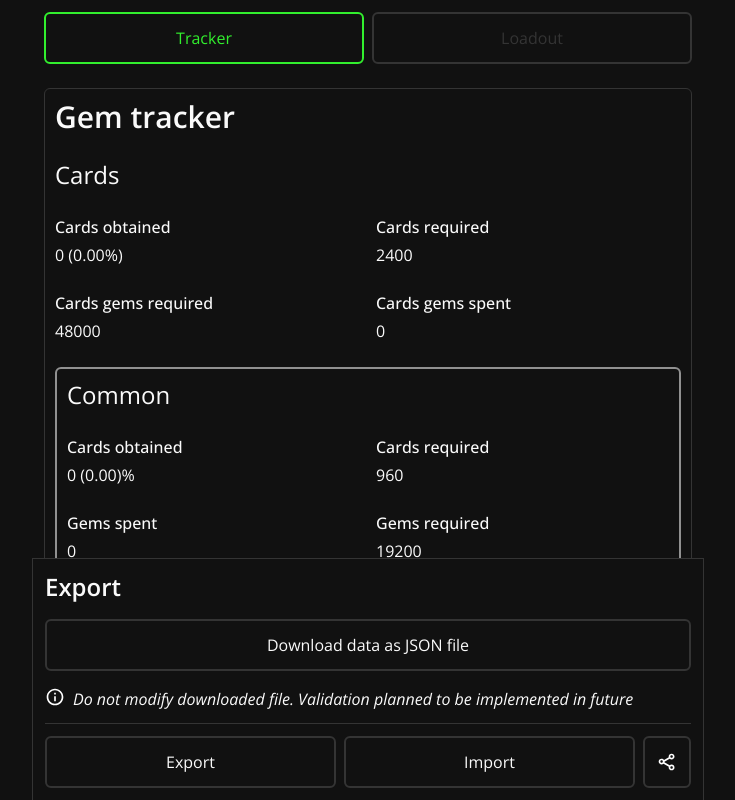
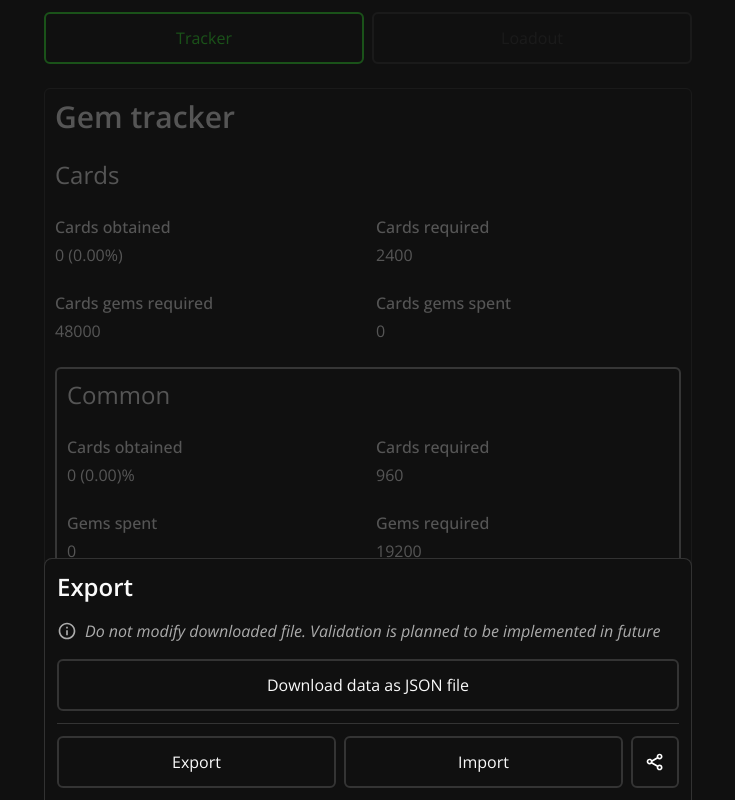
Before and after one commit to buczekmatthias/card-tracker, a Vue app: page / in a window 1280 px wide. Both pictures are taken after a click on the button "Export". Shown: the top 800 px of the page, without its empty margins (272-1007 px from the left). Built offline with nearby package versions, Linux system fonts and the light colour scheme.

Commit message:
UI adjusts

```diff
--- a/package.json
+++ b/package.json
@@ -1,6 +1,6 @@
 {
   "name": "card-tracker",
-  "version": "1.3.4",
+  "version": "1.3.5",
   "private": true,
   "type": "module",
   "scripts": {
--- a/src/App.vue
+++ b/src/App.vue
@@ -17,7 +17,7 @@ import updateLoadout from "./data/updateLoadout";
 
 const page = ref(localStorage.getItem("page") || "tracker");
 
-const version = "1.3.4";
+const version = "1.3.5";
 
 const changePage = (p) => {
   localStorage.setItem("page", p);
--- a/src/assets/main.css
+++ b/src/assets/main.css
@@ -7,7 +7,7 @@ html:has(#export) {
 }
 
 #app {
-  @apply mx-auto min-h-screen text-font flex flex-col w-full max-w-2xl text-sm md:text-base;
+  @apply mx-auto min-h-screen text-font flex flex-col w-full max-w-2xl text-sm sm:text-base;
   font-family: "Open Sans", sans-serif;
 }
 
@@ -16,8 +16,12 @@ html {
   @apply bg-theme;
 }
 
+body:has(.e-i-container) {
+  @apply h-screen overflow-hidden;
+}
+
 select {
-  @apply border border-solid bg-theme text-font rounded-md px-2 py-1.5 cursor-pointer;
+  @apply border border-solid border-separator/50 bg-theme text-font rounded-md px-2 py-1.5 cursor-pointer;
 }
 
 @layer components {
@@ -69,13 +73,22 @@ select {
     @apply grid grid-cols-[3fr_repeat(5,1fr)];
   }
 
-  /* Export/Import container */
+  /* Export/Import/Share container */
   .e-i-container {
     @apply col-span-full border-b border-solid border-b-container pb-3 flex flex-col gap-4;
+    @apply after:h-screen after:w-full after:-z-10 after:bg-theme/70 after:fixed after:bottom-0 after:left-0;
+  }
+
+  .preset {
+    writing-mode: vertical-lr;
+    text-align: center;
+    transform: rotate(180deg);
+  }
+
+  .preset-card {
+    @apply border-b border-solid border-b-container py-5 px-container;
+  }
+  .preset-card:last-of-type {
+    @apply border-b-0;
   }
 }
-.preset {
-  writing-mode: vertical-lr;
-  text-align: center;
-  transform: rotate(180deg);
-}
--- a/src/components/Info.vue
+++ b/src/components/Info.vue
@@ -1,10 +1,10 @@
 <template>
-  <div class="grid grid-cols-[auto_1fr] gap-x-2 italic">
-    <svg class="h-5 fill-white" viewBox="0 0 24 24" xmlns="http://www.w3.org/2000/svg">
+  <div class="grid grid-cols-[auto_1fr] gap-x-2 items-center italic">
+    <svg class="h-5 fill-white/65" viewBox="0 0 24 24" xmlns="http://www.w3.org/2000/svg">
       <path d="M12,2C6.486,2,2,6.486,2,12s4.486,10,10,10s10-4.486,10-10S17.514,2,12,2z M12,20c-4.411,0-8-3.589-8-8s3.589-8,8-8 s8,3.589,8,8S16.411,20,12,20z"></path>
       <path d="M11 11H13V17H11zM11 7H13V9H11z"></path>
     </svg>
-    <p class="font-light">{{ message }}</p>
+    <p class="font-light text-white/65">{{ message }}</p>
   </div>
 </template>
 
--- a/src/components/Loadout/Preset.vue
+++ b/src/components/Loadout/Preset.vue
@@ -1,5 +1,5 @@
 <template>
-  <div class="loadout-grid even:border-y even:border-solid even:border-container py-6">
+  <div class="preset-card loadout-grid">
     <p>{{ card }}</p>
     <button class="rounded-md w-fit p-0.5 justify-self-center border border-solid" :class="isInPreset(i) ? 'bg-active border-active' : 'bg-theme border-inactive'" v-for="i in Array.from(Array(5).keys())" :key="i" @click="updatePreset(i)">
       <svg class="h-5" :class="isInPreset(i) ? 'fill-active' : 'fill-inactive'" viewBox="0 0 24 24" xmlns="http://www.w3.org/2000/svg"><path d="M10 15.586L6.707 12.293 5.293 13.707 10 18.414 19.707 8.707 18.293 7.293z"></path></svg>
--- a/src/components/Loadout/Share.vue
+++ b/src/components/Loadout/Share.vue
@@ -8,18 +8,17 @@
         <option :value="`preset_${i}`" v-for="i in Array.from(Array(5).keys()).map((_, j) => (j += 1))" :key="i">Preset {{ i }}</option>
       </select>
     </label>
-    <pre class="flex w-full p-2 rounded-md border border-solid border-separator">
+    <pre class="flex w-full p-2 rounded-md border border-solid border-separator/50">
           <code class="flex flex-col max-h-96 overflow-auto w-full">
             <p>{{ shareData }}</p>
           </code>
         </pre>
-    <button class="border border-solid border-active text-active rounded-md p-3" @click="copyResult">Copy JSON</button>
-    <Info message="If you made changes with this modal open, reopen it to update" />
+    <Button @click="copyResult">Copy JSON</Button>
   </div>
 </template>
 
 <script setup>
-import Info from "../Info.vue";
+import Button from "../Button.vue";
 import Notification from "../Notification.vue";
 
 import { onMounted, ref, watch } from "vue";
--- a/src/components/SharePanel.vue
+++ b/src/components/SharePanel.vue
@@ -1,5 +1,5 @@
 <template>
-  <div class="bg-theme sticky bottom-0 left-0 p-3 grid grid-cols-[1fr_1fr_auto] gap-x-2 gap-y-3 border-t border-solid border-t-container md:border-x md:border-x-container">
+  <div class="bg-theme sticky bottom-0 left-0 p-3 grid grid-cols-[1fr_1fr_auto] gap-x-2 gap-y-3 border-t border-solid border-t-separator/50 sm:border-x sm:border-x-separator/50 sm:rounded-t-lg sm:mx-3">
     <SharePanelExport v-if="showExport" />
     <SharePanelImport v-if="showImport" />
     <slot :showShare="showShare" />
--- a/src/components/SharePanelExport.vue
+++ b/src/components/SharePanelExport.vue
@@ -1,10 +1,10 @@
 <template>
   <div class="e-i-container">
     <p class="text-2xl font-semibold">Export</p>
+    <Info message="Do not modify downloaded file. Validation is planned to be implemented in future" />
     <a href="" download="card_tracker_export.json" ref="exportDownload">
       <Button class="w-full">Download data as JSON file</Button>
     </a>
-    <Info message="Do not modify downloaded file. Validation planned to be implemented in future" />
   </div>
 </template>
 
--- a/src/components/SharePanelImport.vue
+++ b/src/components/SharePanelImport.vue
@@ -2,9 +2,9 @@
   <Notification :header="notification.header" :message="notification.message" v-if="showNotification" />
   <div class="e-i-container">
     <p class="text-2xl font-semibold">Import</p>
+    <Info message="Provide unchanged JSON file downloaded via export. Anything else might cause tracker to not work anymore until clearing browser local storage" />
     <input type="file" ref="importFile" class="cursor-pointer border border-solid border-container px-2 py-4 rounded-lg" accept="application/json" />
     <Button @click="handleImport">Import data</Button>
-    <Info message="Provide unchanged JSON file downloaded via export. Anything else might cause tracker to not work anymore until clearing browser local storage" />
   </div>
 </template>
 
--- a/src/components/Tracker/Share.vue
+++ b/src/components/Tracker/Share.vue
@@ -7,13 +7,12 @@
         <option :value="option.value" v-for="option in options" :key="option">{{ option.label }}</option>
       </select>
     </label>
-    <pre class="flex w-full p-2 rounded-md border border-solid border-separator">
-          <code class="flex flex-col max-h-96 overflow-auto w-full">
+    <pre class="flex w-full p-2 rounded-md border border-solid border-separator/50">
+          <code class="flex flex-col max-h-[60vh] overflow-auto w-full">
             <p>{{ exportData }}</p>
           </code>
         </pre>
-    <button class="border border-solid border-active text-active rounded-md p-3" @click="copyResult">Copy JSON</button>
-    <Info message="If you made changes with this modal open, reopen it to update" />
+    <Button @click="copyResult">Copy JSON</Button>
   </div>
 </template>
 
@@ -23,7 +22,7 @@ import { getRequiredCards, getGroupData } from "@/data/cardLevels";
 import { gemsSpentSoFar } from "@/data/cardSlots";
 
 import Notification from "../Notification.vue";
-import Info from "../Info.vue";
+import Button from "../Button.vue";
 
 import cards from "@/data/cards.json";
 
@@ -60,7 +59,7 @@ const options = ref([
 
 const exportData = ref({});
 
-const exportType = ref("tracker");
+const exportType = ref("tracker_slots");
 
 const copiedMessage = ref(false);
 
--- a/src/layouts/Loadout.vue
+++ b/src/layouts/Loadout.vue
@@ -1,6 +1,6 @@
 <template>
-  <div class="p-container flex flex-col">
-    <div class="sticky top-0 bg-theme">
+  <div class="flex flex-col pb-0">
+    <div class="px-container sticky top-0 bg-theme border-b border-solid border-b-separator/50">
       <div class="loadout-grid h-24 justify-items-center">
         <div></div>
         <p class="h-full preset" v-for="i in Array.from(Array(5).keys())" :key="i">{{ `Preset ${i + 1}` }}</p>
```
